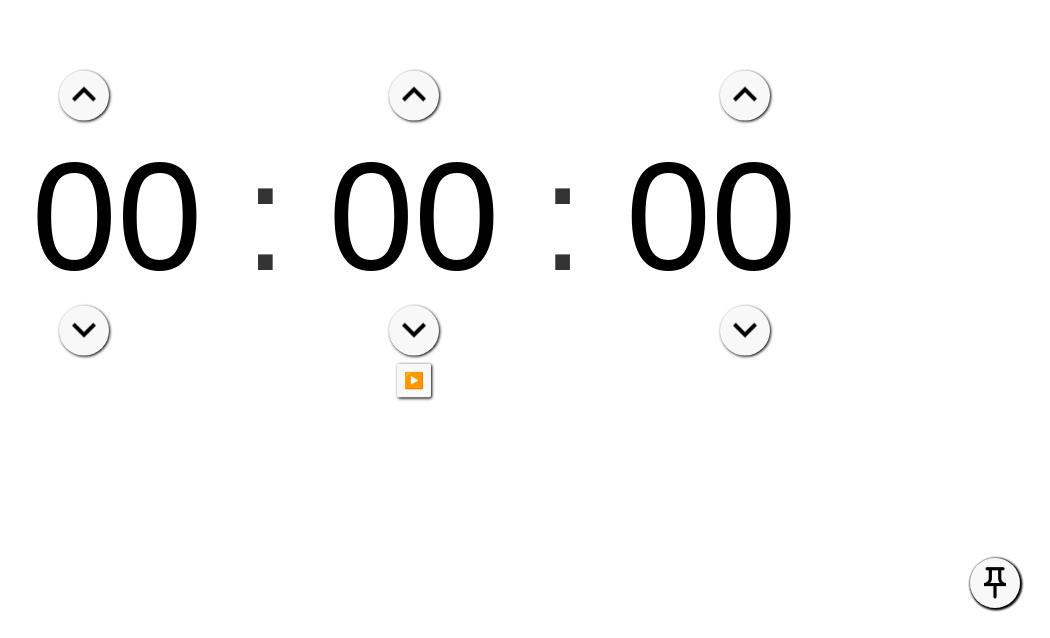
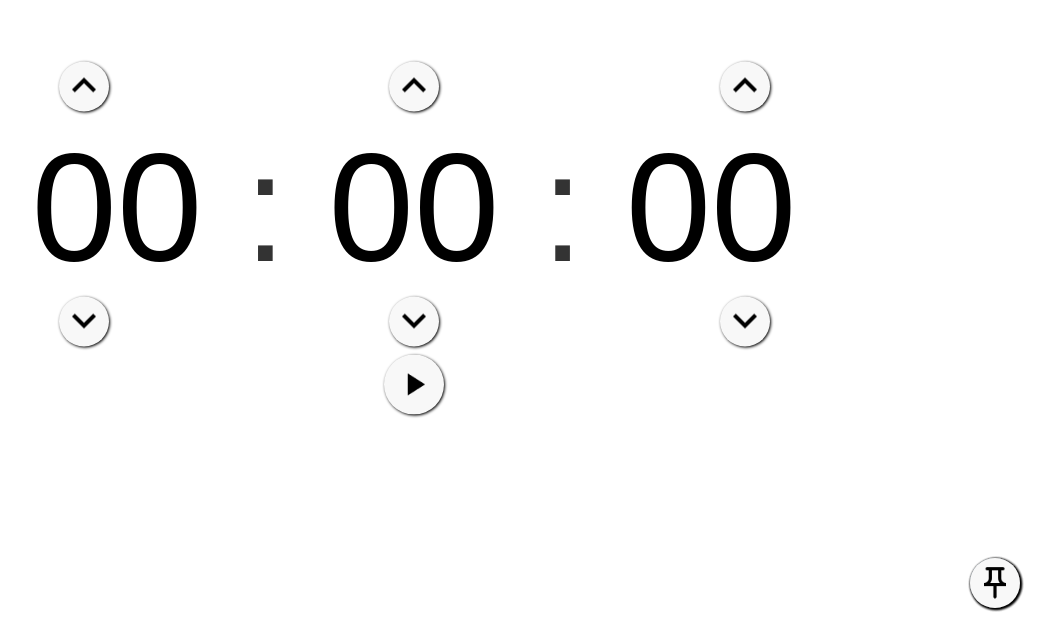
Before and after one commit to JackyIsCool/svelte-timer, a Svelte app: page / in a window 1280 px wide. Shown: the part 162-800 px from the top of the page, without its empty margins (230-1280 px from the left). Built offline with nearby package versions, Linux system fonts and the light colour scheme.

Commit message:
Visual: [ToggleButton] emoji -> icon
also unify [App.svelte]'s button's radius to 100%

```diff
--- a/src/App.svelte
+++ b/src/App.svelte
@@ -116,7 +116,7 @@
 		button {
 			@extend :global(.shadow-button);
 			border: none;
-			border-radius: 50px;
+			border-radius: 100%;
 			height: 50px;
 			width: 50px;
 			background-color: var(--second-background-color);
--- a/src/ToggleButton.svelte
+++ b/src/ToggleButton.svelte
@@ -7,15 +7,25 @@
 <main>
     <button on:click={toggleOnOff} class="shadow-button">
         {#if value}
-            ⏸
+            <img src="img/pause.png" alt="pause">
         {:else}
-            ▶️
+            <img src="img/play.png" alt="play">
         {/if}
     </button>
 </main>
-<style>
+<style lang="scss">
     button {
+        margin: 0;
+        padding: 10px;
+        border-radius: 100%;
         background-color: var(--second-background-color);
         border-color: transparent;
+        height: 60px;
+        width: 60px;
+        img {
+            height: 100%;
+            width: 100%;
+            filter: brightness(var(--is-dark-mode));
+        }
     }
 </style>
```
Also changed, not shown: public/img/pause.png (added), public/img/play.png (added).
